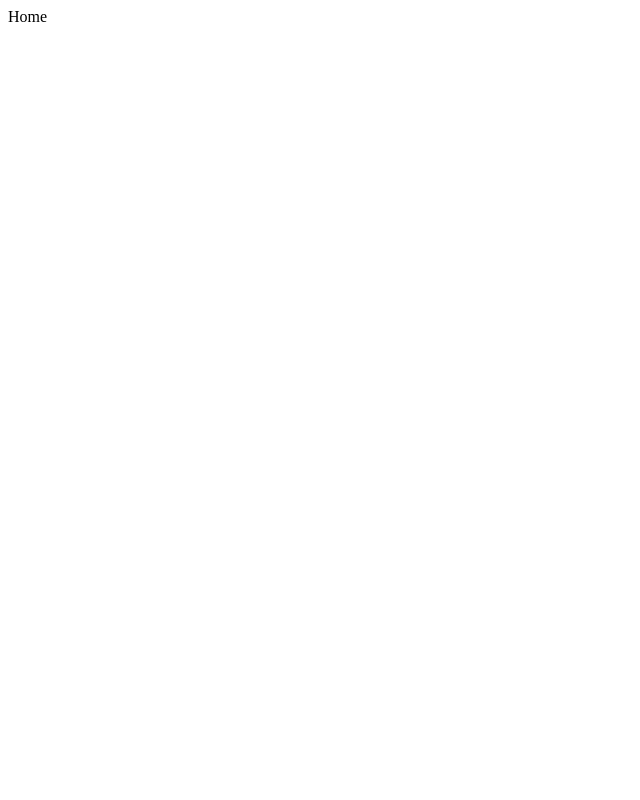
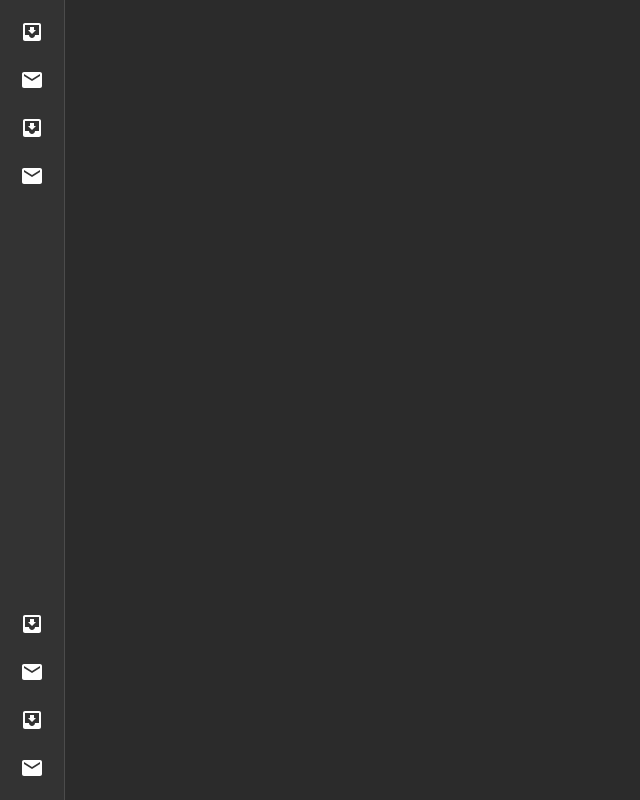
Before and after one commit to adriansunye/portfolio-client, a React (Vite) app: page / in a window 1280 px wide. Shown: the whole page, without its empty margins (0-640 px from the left). Built offline with nearby package versions, Linux system fonts and the light colour scheme.

Commit message:
edited primarySideBar, moved list items to another component applying Atomic Design

```diff
--- /dev/null
+++ b/src/components/layout/Layout.tsx
@@ -0,0 +1,20 @@
+import React from 'react'
+import { PrimarySideBar } from '@/components/navigation'
+import Box from '@mui/material/Box';
+import CssBaseline from '@mui/material/CssBaseline';
+
+type Props = {
+    children?: React.ReactNode;
+};
+
+const Layout = ({ children }: Props) => {
+    return (
+        <Box sx={{ display: 'flex' }}>
+            <CssBaseline />
+            <PrimarySideBar/>
+            {children}
+        </Box>
+    )
+}
+
+export default Layout
--- a/src/components/navigation/PrimarySideBar/PrimarySideBar.tsx
+++ b/src/components/navigation/PrimarySideBar/PrimarySideBar.tsx
@@ -1,9 +1,36 @@
-import React from 'react'
+import * as React from 'react';
+import Drawer from '@mui/material/Drawer';
+import List from '@mui/material/List';
+import PrimarySideBarItem from './PrimarySideBarItem';
 
 const PrimarySideBar = () => {
   return (
-    <div>PrimarySideBar</div>
-  )
+      <Drawer
+        variant="permanent"
+        sx={{
+          display: 'flex',
+          flexDirection: 'column',
+          justifyContent: 'space-between',
+          bgcolor: 'background.default',
+        }}
+      >
+        <List>
+          {['Inbox', 'Starred', 'Send email', 'Drafts'].map((text, index) => (
+            <PrimarySideBarItem text={text} index={index}/>
+          ))}
+        </List>
+        <List
+          sx={{
+            marginTop: 'auto'
+          }}
+        >
+          {['Inbox', 'Starred', 'Send email', 'Drafts'].map((text, index) => (
+            <PrimarySideBarItem text={text} index={index}/>
+          ))}
+        </List>
+      </Drawer>
+
+  );
 }
 
-export default PrimarySideBar
+export default PrimarySideBar;
--- /dev/null
+++ b/src/components/navigation/PrimarySideBar/PrimarySideBarItem.tsx
@@ -0,0 +1,38 @@
+import React from 'react'
+import ListItem from '@mui/material/ListItem';
+import ListItemButton from '@mui/material/ListItemButton';
+import ListItemIcon from '@mui/material/ListItemIcon';
+import ListItemText from '@mui/material/ListItemText';
+import InboxIcon from '@mui/icons-material/MoveToInbox';
+import MailIcon from '@mui/icons-material/Mail';
+
+type Props = {
+    text: string,
+    index: number,
+};
+
+const PrimarySideBarItem = ({ text, index }: Props) => {
+    return (
+        <ListItem key={text} disablePadding sx={{ display: 'block' }}>
+            <ListItemButton
+                sx={{
+                    minHeight: 48,
+                    justifyContent: 'center',
+                    px: 2.5,
+                }}
+            >
+                <ListItemIcon
+                    sx={{
+                        minWidth: 0,
+                        mr: 'auto',
+                        justifyContent: 'center',
+                    }}
+                >
+                    {index % 2 === 0 ? <InboxIcon /> : <MailIcon />}
+                </ListItemIcon>
+            </ListItemButton>
+        </ListItem>
+    )
+}
+
+export default PrimarySideBarItem
--- a/src/services/providers/ColorModeProvider.tsx
+++ b/src/services/providers/ColorModeProvider.tsx
@@ -39,19 +39,20 @@ export const ColorModeProvider = ({ children }: Props) => {
                             secondary: '#1D182F',
                         },
                         divider: '#1D182F',
+
                     }),
                     ...(mode === 'dark' && {
                         primary: {
                             main: '#998BE5',
                         },
                         background: {
-                            default: '#1D182F',
-                            paper: '#231F35',
+                            default: '#2B2B2B',
+                            paper: '#333333',
                         },
                         text: {
                             secondary: '#F7F7FD',
                         },
-                        divider: '#F7F7FD',
+
                     }),
                     secondary: {
                         main: '#f50057',
--- a/src/views/home/Home.tsx
+++ b/src/views/home/Home.tsx
@@ -1,9 +1,11 @@
-import Button from '@mui/material/Button'
 import React from 'react'
+import Layout from '@/components/layout/Layout'
 
 const Home = () => {
   return (
-    <div>Home</div>
+    <Layout>
+
+    </Layout>
   )
 }
 
```
